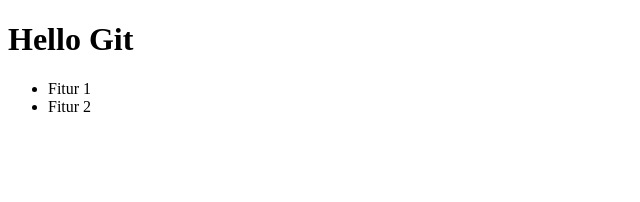
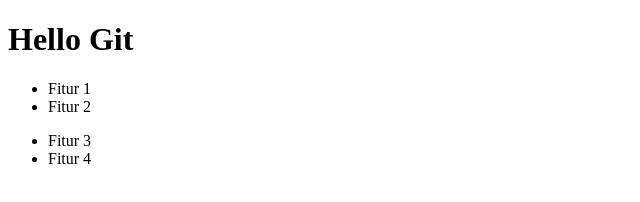
Before and after one commit to kilils/cobagit, a plain HTML site: page index.html in a window 1280 px wide. Shown: the whole page, without its empty margins (0-640 px from the left). Drawn offline with Linux system fonts and the light colour scheme.

Commit message:
add fitur3

```diff
--- a/index.html
+++ b/index.html
@@ -12,6 +12,10 @@
         <li>Fitur 1</li>
         <li>Fitur 2</li>
       </ul>
+      <ul>
+        <li>Fitur 3</li>
+        <li>Fitur 4</li>
+      </ul>
     </div>
   </body>
 </html>
```
